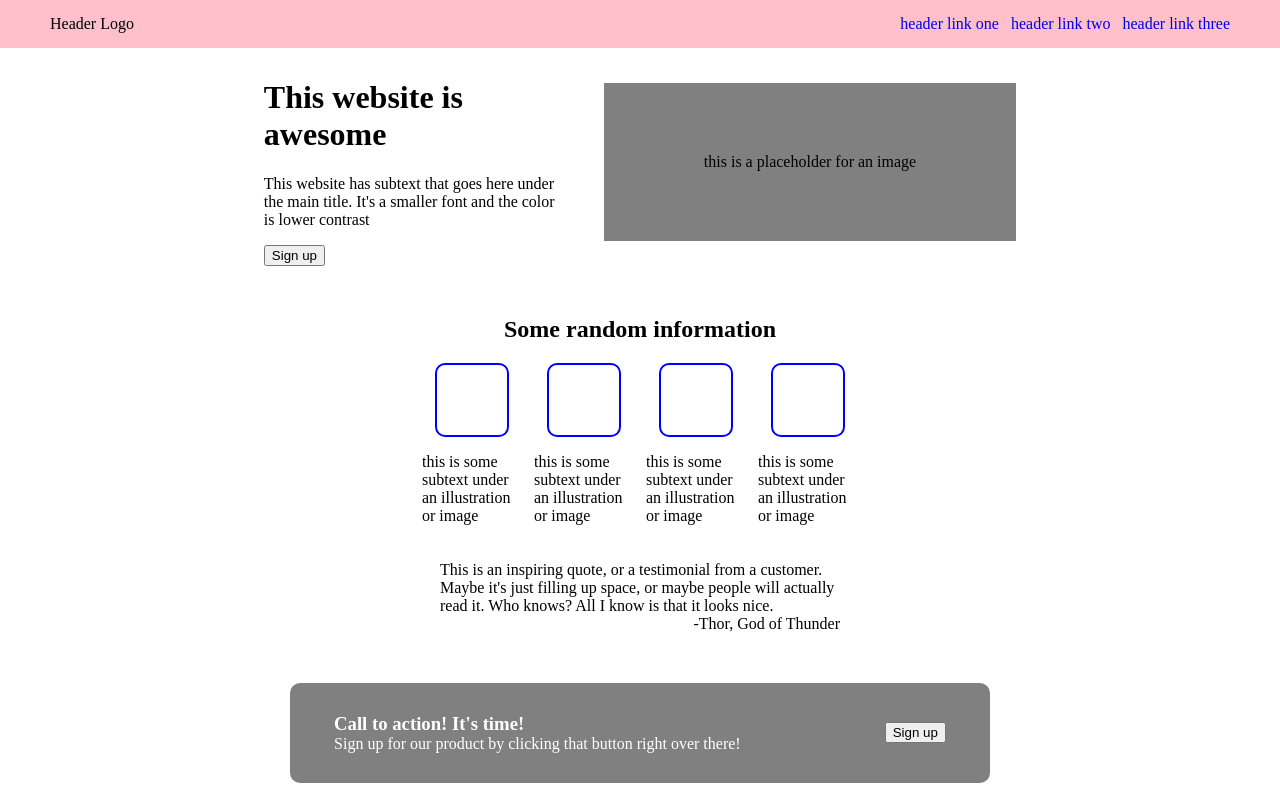
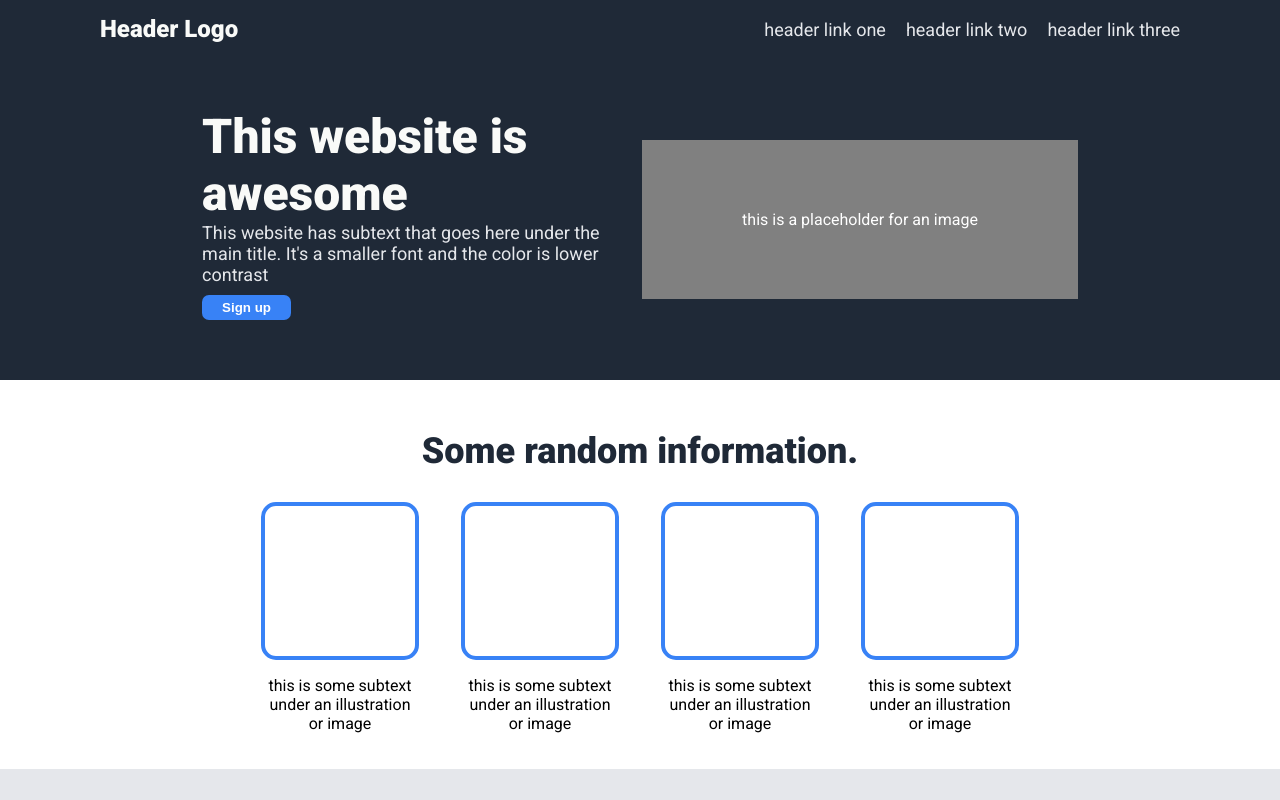
Before and after one commit to calebl42/odin-sample-page, a plain HTML site: page index.html in a window 1280 px wide. Shown: the top 800 px of the page. Drawn offline with Linux system fonts and the light colour scheme.

Commit message:
finished css styling

```diff
--- a/index.html
+++ b/index.html
@@ -5,6 +5,9 @@
   <meta name="viewport" content="width=device-width, initial-scale=1.0">
   <title>Sample Page</title>
   <link rel="stylesheet" href="style.css">
+  <link rel="preconnect" href="https://fonts.googleapis.com">
+  <link rel="preconnect" href="https://fonts.gstatic.com" crossorigin>
+  <link href="https://fonts.googleapis.com/css2?family=Roboto:ital,wght@0,100..900;1,100..900&display=swap" rel="stylesheet">
 </head>
 <body>
   <header>
@@ -24,7 +27,7 @@
     <div class="img-placeholder">this is a placeholder for an image</div>
   </div>
   <div class="images-section">
-    <h2>Some random information</h2>
+    <h2>Some random information.</h2>
     <ul>
       <li>
         <div class="bluebox"></div>
--- a/style.css
+++ b/style.css
@@ -1,28 +1,50 @@
+:root {
+  --dark-background: #1f2937;
+}
+
 body {
+  font-family: "Roboto";
   display: flex;
   flex-direction: column;
   margin: 0;
   padding: 0;
 }
 
+.logo {
+  font-size: 24px;
+  color: #f9faf8;
+  font-weight: 900;
+}
+
 header {
   display: flex;
   align-items: center;
   justify-content: space-between;
-  padding: 15px 50px;
-  background-color: pink;
+  padding: 15px 100px;
+  background-color: var(--dark-background);
+  color: white;
   margin: 0;
 }
 
 a {
   text-decoration: none;
+  color: white;
+  font-size: 18px;
+  color: #e5e7eb;
 }
 
-ul {
+header ul {
   display: flex;
   margin: 0;
   padding: 0;
-  gap: 12px;
+  gap: 20px;
+}
+
+.images-section ul {
+  display: flex;
+  margin: 0;
+  padding: 0;
+  gap: 100px;
 }
 
 li {
@@ -31,14 +53,48 @@ li {
 
 .hero-section {
   display: flex;
-  padding: 10px 50px;
+  padding: 50px 50px;
   align-items: center;
   justify-content: center;
   gap: 40px;
+  background-color: var(--dark-background);
+  color: white;
+}
+
+h1 {
+  font-size: 48px;
+  color: #f9faf8;
+  font-weight: 900;
+}
+
+h2 {
+  font-size: 36px;
+  color: #1f2937;
+  font-weight: 900;
 }
 
 .left-hero {
-  max-width: 300px;
+  max-width: 400px;
+}
+
+.left-hero > * {
+  margin: 0;
+  padding: 0;
+}
+
+.left-hero button {
+  padding: 5px 20px;
+  border-radius: 7px;
+  border: none;
+  margin: 10px 0;
+  background-color: #3882f6;
+  color: white;
+  font-weight: bold;
+}
+
+.left-hero p {
+  font-size: 18px;
+  color: #e5e7eb;
 }
 
 .img-placeholder {
@@ -54,10 +110,15 @@ li {
 }
 
 .bluebox {
-  border: solid blue 2px;
-  width: 70px;
-  height: 70px;
-  border-radius: 10px;
+  border: 4px solid #3882f6;
+  width: 150px;
+  height: 150px;
+  border-radius: 15px;
+}
+
+li p {
+  width: 150px;
+  text-align: center;
 }
 
 .images-section li {
@@ -68,17 +129,23 @@ li {
 }
 
 .quote-section {
+  background-color: #e5e7eb;
   display: flex;
   flex-direction: column;
   align-items: center;
   justify-content: center;
+  padding: 100px 0px;
 }
 
 .quote {
-  width: 400px;
-  padding: 0;
+  width: 750px;
+  padding: 20px;
   margin: 0;
   text-align: left;
+  font-size: 36px;
+  color: #1f2937;
+  font-style: italic;
+  font-weight: 300;
 }
 
 .quotee {
@@ -86,6 +153,7 @@ li {
   padding: 0;
   margin: 0;
   text-align: right;
+  font-weight: bold;
 }
 
 .signup-section {
@@ -98,25 +166,41 @@ li {
   margin: 50px;
   width: 700px;
   height: 100px;
+  padding: 10px 100px;
   display: flex;
   gap: 40px;
   color: white;
-  background-color: grey;
+  background-color: #3882f6;
   border-radius: 10px;
   justify-content: space-evenly;
   align-items: center;
   gap: 100px;
 }
 
-.bluebar > .left h3,
-.bluebar > .left p {
+.left > * {
   padding: 0;
   margin: 0;
+}
+
+.left p {
+  color: rgb(233, 233, 233);
+}
+
+.bluebar button {
+  padding: 5px 20px;
+  border-radius: 7px;
+  border: solid white 1px;
+  margin: 10px 0;
+  background-color: #3882f6;
+  color: white;
+  font-weight: bold;
 }
 
 footer {
   display: flex;
   align-items: center;
   justify-content: center;
-  padding: 20px;
+  padding: 40px;
+  background-color: var(--dark-background);
+  color: white;
 }
```
